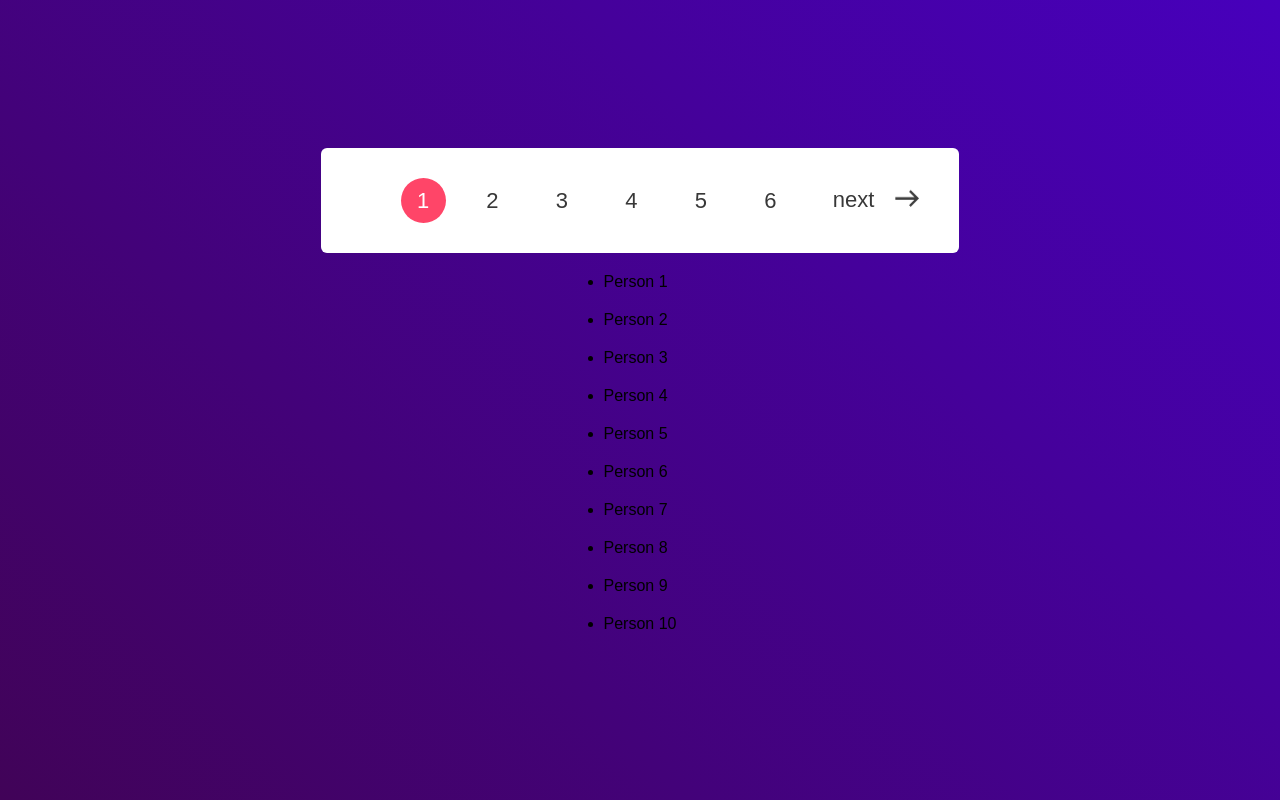
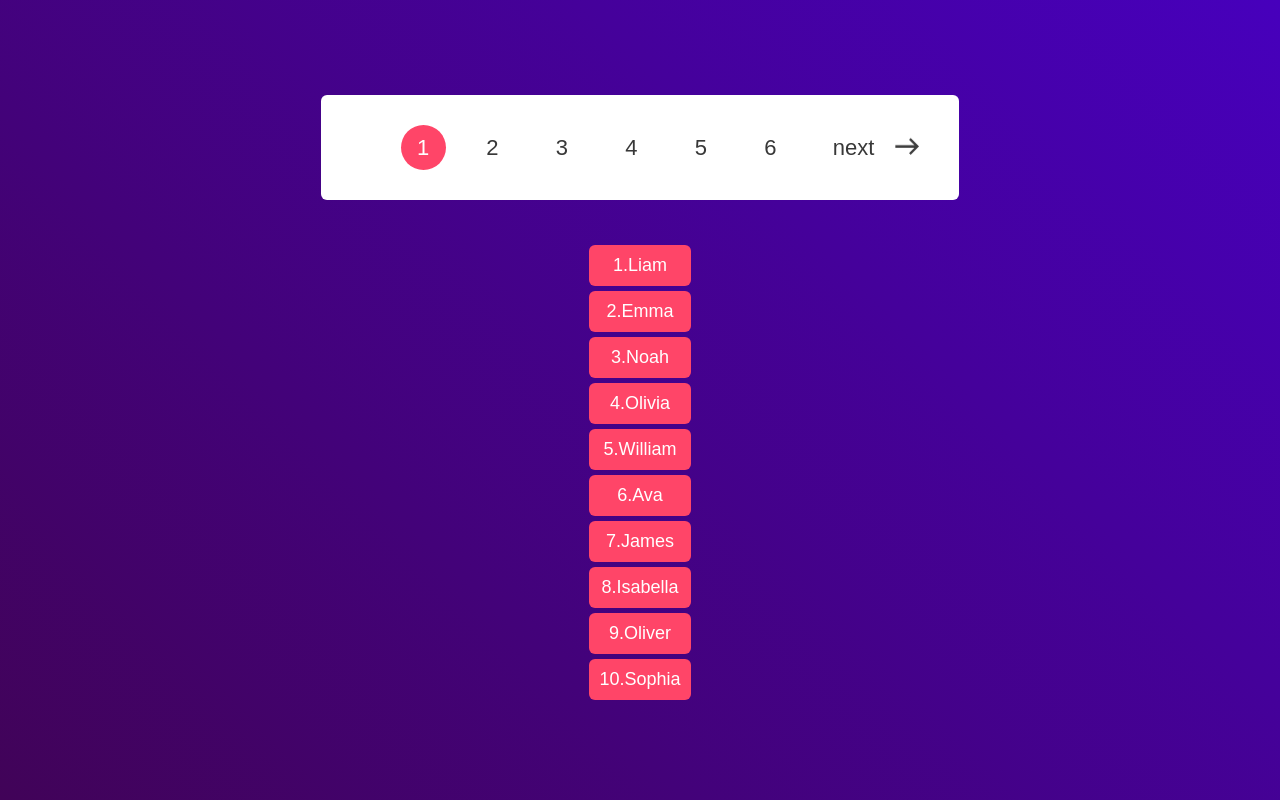
Before and after one commit to anshgupta77/Pagination, a plain HTML site: page index.html in a window 1280 px wide. Drawn offline with Linux system fonts and the light colour scheme.

Commit message:
Change the array with person name

```diff
--- a/script.js
+++ b/script.js
@@ -10,7 +10,16 @@ let sixth = document.getElementById("sixth");
 let currentvalue = 1;
 
 // Simulate a large dataset
-const data = Array.from({ length: 100 }, (_, i) => `Person ${i + 1}`);
+const data = [
+    "Liam", "Emma", "Noah", "Olivia", "William", "Ava", "James", "Isabella", "Oliver", "Sophia",
+    "Benjamin", "Charlotte", "Elijah", "Amelia", "Lucas", "Mia", "Mason", "Harper", "Logan", "Evelyn",
+    "Alexander", "Abigail", "Ethan", "Emily", "Jacob", "Ella", "Michael", "Avery", "Daniel", "Scarlett",
+    "Henry", "Grace", "Jackson", "Chloe", "Sebastian", "Lily", "Aiden", "Sofia", "Matthew", "Madison",
+    "Samuel", "Aria", "David", "Aubrey", "Joseph", "Zoe", "Carter", "Hannah", "Owen", "Luna",
+    "Wyatt", "Layla", "John", "Ellie", "Jack", "Nora", "Luke", "Riley", "Jayden", "Lillian",
+    "Dylan", "Addison", "Levi", "Willow", "Isaac", "Lucy", "Gabriel"
+];
+
 
 function activeLink() {
     for (let l of link) {
@@ -61,7 +70,7 @@ function displayData() {
     const pageData = data.slice(startIndex, endIndex);
 
     const container = document.querySelector('.data-container');
-    container.innerHTML = pageData.map(item => `<ul><li>${item}</li></ul>`).join('');
+    container.innerHTML = pageData.map((item,index) => `<p>${startIndex+index+1}.${item}</p>`).join('');
 }
 
 function updateActiveLink() {
--- a/style.css
+++ b/style.css
@@ -20,6 +20,7 @@
     color: #383838;
     padding: 10px 40px;
     border-radius: 6px;
+    margin-bottom: 40px;
 }
 ul{
     margin: 20px 30px;
@@ -69,3 +70,13 @@ ul li.active{
 .btn1{
     display: none;
 }
+.data-container p {
+    font-size: 18px;
+    color: white;
+    padding: 10px;
+    background-color: #ff4568;
+    border-radius: 6px;
+    margin: 5px 0;
+    text-align: center;
+    font-weight: 500;
+}
```
